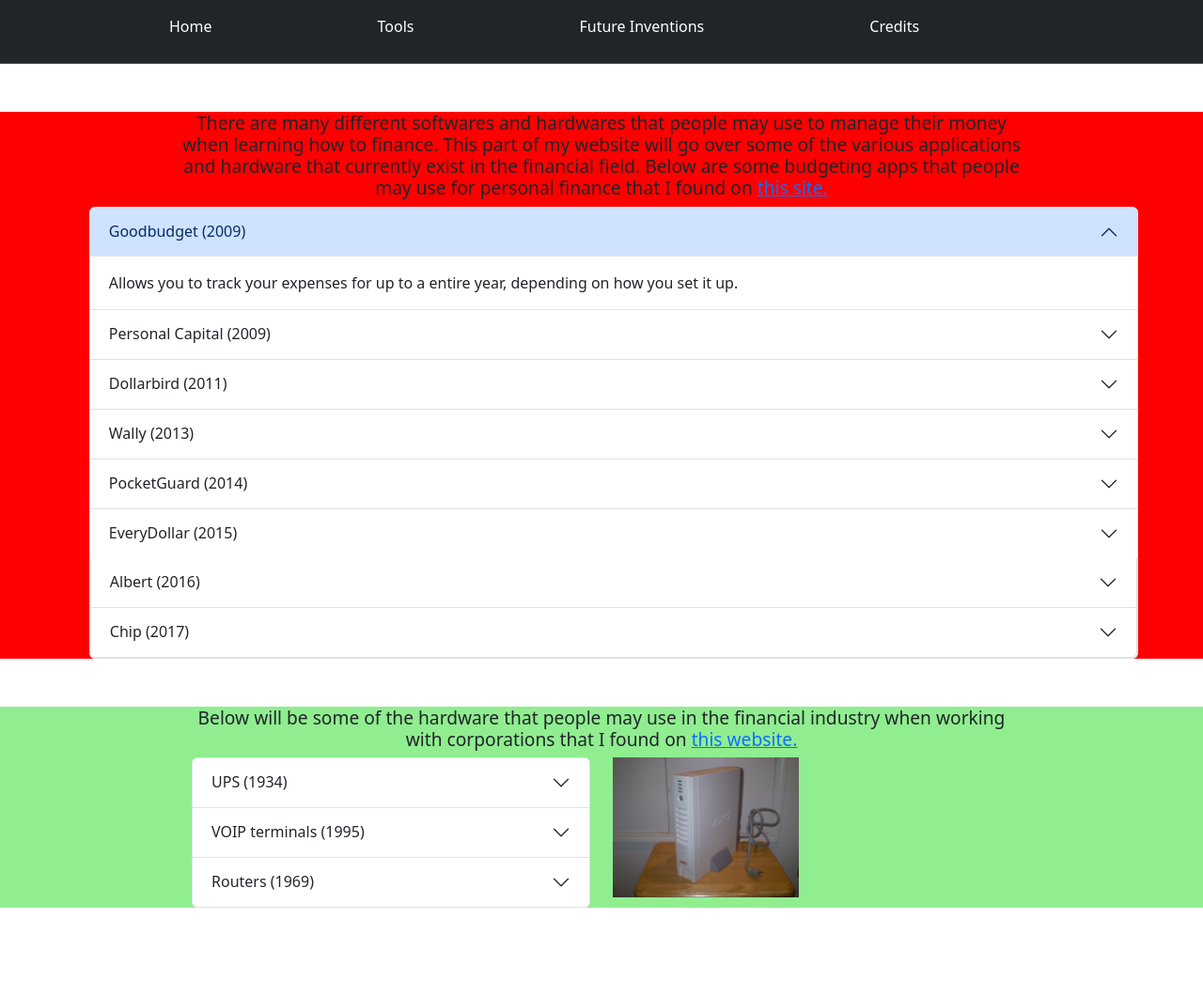
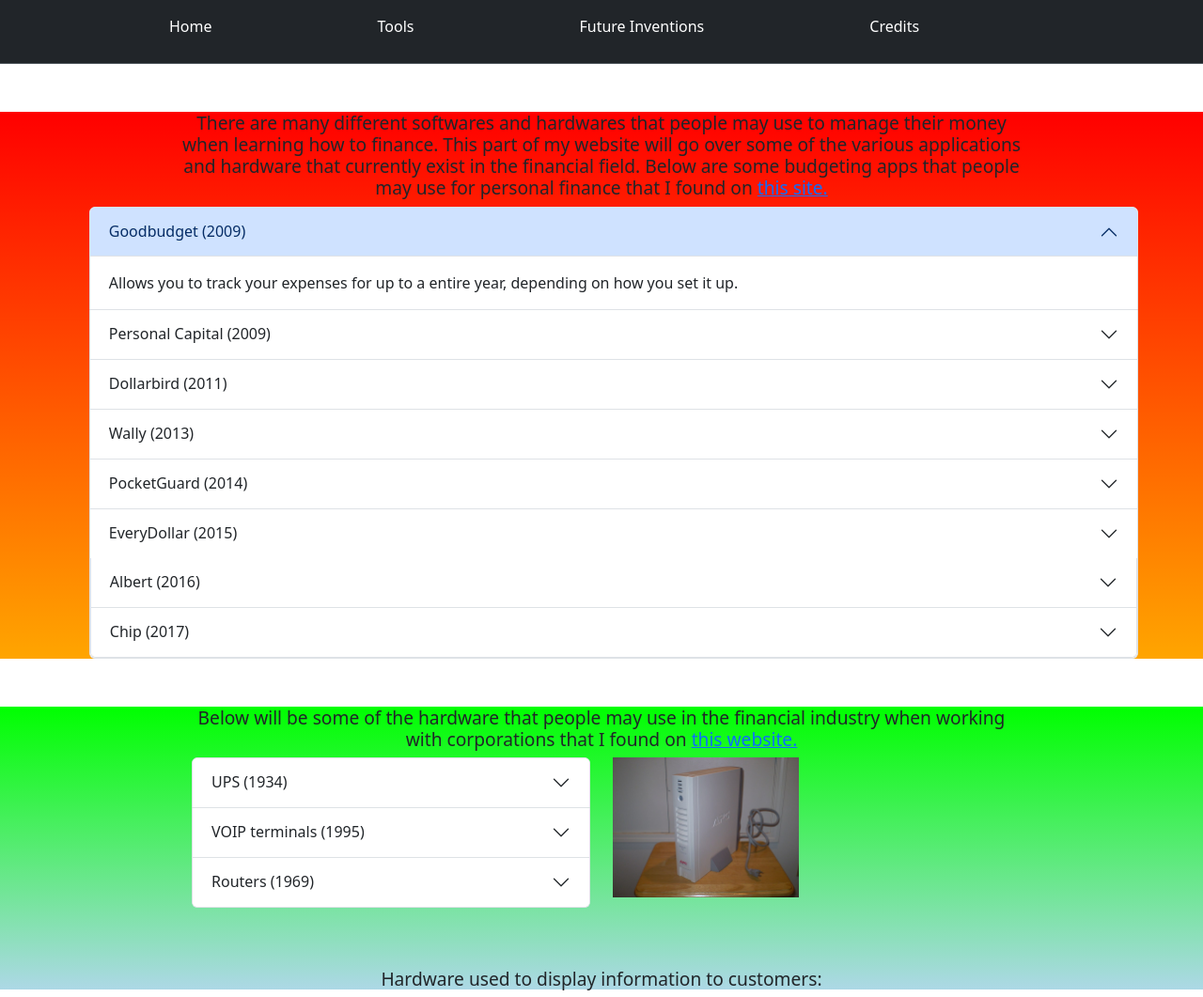
Before and after one commit to williaml4292/sep-10-freedom-project, a Jekyll site: the page _posts/2025-04-27-Tools.html, which Jekyll copies as it is, in a window 1280 px wide. Shown: the whole page at 94% size. Built offline with Jekyll 4.4.1, drawn with Linux system fonts in a browser that asks for light colours; before the commit the page ends 966 px from its top, so only the background shows below that.

Commit message:
linear-gradient

```diff
--- a/_posts/2025-04-27-Tools.html
+++ b/_posts/2025-04-27-Tools.html
@@ -12,11 +12,17 @@
     margin-left:1vw;
     height:80%;
    }
+   .margin-top{
+    margin-top:5vw;
+   }
    @media (max-width:767px){
     nav ul li a {
       text-align:left !important;
       font-size:25px !important;
       margin-bottom:5vw !important;
+    }
+    img{
+      width:380px !important;
     }
    }
    img{
@@ -25,6 +31,17 @@
    .bigger-img{
     width:15.5vw;
    }
+   @media (max-width:800px){
+      h2, h3{
+        font-size:15px !important;
+      }
+    }
+    .div1{
+      background: linear-gradient(red, orange);
+    }
+    .div2{
+      background:linear-gradient(lime, lightblue);
+    }
 </style>
 <head>
     <meta charset="utf-8">
@@ -215,6 +232,8 @@
         <img class="bigger-img" src="{{ site.baseurl }}/images/UPS.jpg">
       </div>
     </div>
+
+    <h2 class="margin-top"> Hardware used to display information to customers:</h2>
   </div>
 
 </section>
```
